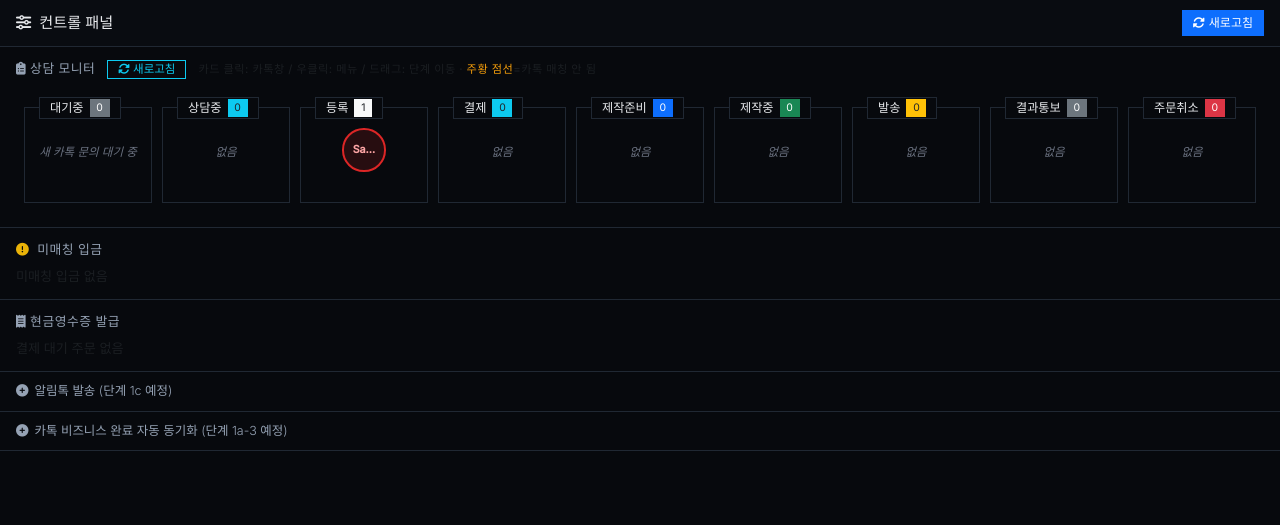
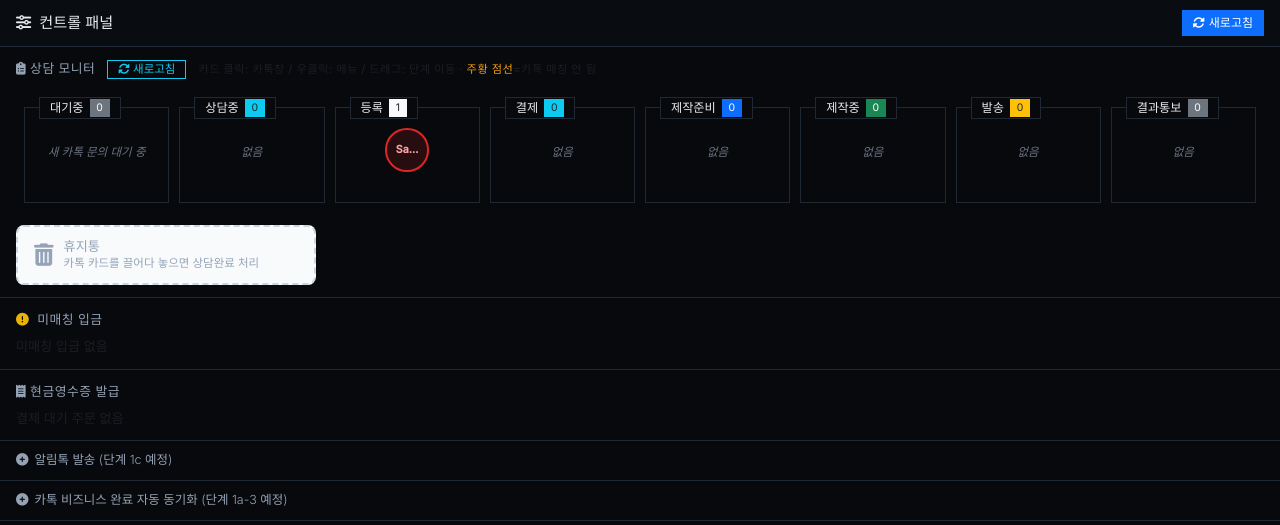
Before and after one commit to wonki0323/tshirt-management, a Django app: page /popbill/control-panel/ in a window 1280 px wide. Shown: the top 525 px of the page. Run offline with Django 4.2, Linux system fonts and the light colour scheme; a user stored in the database is signed in; tables that the repository leaves empty hold one stand-in row (values such as "Sample post"); data that the repository does not hold is empty; some libraries are stand-ins or nearby versions.

Commit message:
칸반 휴지통 + 주문취소 칸 제거 — 카톡 카드 드래그→상담완료(dismiss)
- 주문취소(CANCELED) 칸 제거, active_orders에서 CANCELED 재제외 (8칸)
- 대기중·상담중 아래 휴지통 드롭존(2칸 폭): 카톡 카드 드래그→dismissed_at=now
- 카톡 카드 draggable 활성화, 드래그 페이로드 kakao:<id>로 주문/카톡 구분
- 주문 칸 드롭은 kakao 페이로드 무시(주문 상태변경 대상 아님)
- kakao_card_dismiss 엔드포인트(상담완료=숨김, 카드 보존 → 재등장 가능)

Co-Authored-By: Claude Opus 4.8 <noreply@anthropic.com>

```diff
--- a/orders/urls.py
+++ b/orders/urls.py
@@ -28,6 +28,7 @@ urlpatterns = [
     path('ktalk/kanban/open/', views.kakao_open_request, name='kakao_open_request'),
     path('ktalk/kanban/open/poll/', views.kakao_open_poll, name='kakao_open_poll'),
     path('ktalk/kanban/open/status/', views.kakao_open_status, name='kakao_open_status'),
+    path('ktalk/kanban/dismiss/', views.kakao_card_dismiss, name='kakao_card_dismiss'),
     path('ktalk/address-extraction/poll/', views.address_extraction_poll, name='address_extraction_poll'),
     path('ktalk/address-extraction/result/', views.address_extraction_result, name='address_extraction_result'),
     path('<int:pk>/ship-notify/request/', views.ship_notify_request, name='ship_notify_request'),
--- a/popbill_api/templates/popbill_api/_kanban_card.html
+++ b/popbill_api/templates/popbill_api/_kanban_card.html
@@ -1,5 +1,5 @@
 {% load humanize %}{% if o.customer_id %}{# 카톡 상담 카드 (단계 1a-2) — 주문 없음, 표시·향후 우클릭만 #}
-<div class="kanban-card kakao-card" data-kakao-id="{{ o.customer_id }}" data-kakao-name="{{ o.display_name|escape }}" title="{{ o.display_name }} (카톡){% if o.unread_count %} · 안읽음 {{ o.unread_count }}{% endif %}"><span class="kc-name">{{ o.display_name|truncatechars:3 }}</span>{% if o.unread_count %}<span class="kc-unread">{{ o.unread_count }}</span>{% endif %}</div>
+<div class="kanban-card kakao-card" draggable="true" data-kakao-id="{{ o.customer_id }}" data-kakao-name="{{ o.display_name|escape }}" title="{{ o.display_name }} (카톡){% if o.unread_count %} · 안읽음 {{ o.unread_count }}{% endif %}"><span class="kc-name">{{ o.display_name|truncatechars:3 }}</span>{% if o.unread_count %}<span class="kc-unread">{{ o.unread_count }}</span>{% endif %}</div>
 {% else %}{# 자사몰 주문 카드 #}
 <div class="kanban-card{% if o.is_urgent %} urgent{% endif %}{% if not o.kakao_customer_id %} kc-unmatched{% endif %}" draggable="true" data-order-id="{{ o.id }}" data-kakao-customer-id="{{ o.kakao_customer_id }}" data-customer-name="{{ o.customer_name|escape }}" data-shipping-address="{{ o.shipping_address|escape }}" data-customer-phone="{{ o.customer_phone|escape }}" data-deposit-name="{{ o.deposit_name|escape }}" data-is-urgent="{{ o.is_urgent|yesno:'1,0' }}" title="{{ o.kakao_chat_name }}{% if not o.kakao_customer_id %} · 카톡 매칭 안 됨{% endif %}"><span class="kc-name">{{ o.kakao_chat_name|truncatechars:3 }}</span></div>
 {% endif %}
--- a/popbill_api/templates/popbill_api/control_panel.html
+++ b/popbill_api/templates/popbill_api/control_panel.html
@@ -142,6 +142,31 @@
         .kanban-col-body.kanban-disabled {
             cursor: not-allowed;
             opacity: 0.5;
+        }
+        /* 휴지통 — 대기중·상담중 아래 2칸 분량 */
+        .kanban-trash-row {
+            display: flex;
+            margin-top: 10px;
+        }
+        .kanban-trash {
+            flex: 0 0 24%;
+            min-width: 220px;
+            display: flex;
+            align-items: center;
+            gap: 10px;
+            padding: 12px 16px;
+            border: 2px dashed #cbd5e1;
+            border-radius: 8px;
+            color: #94a3b8;
+            background: #f8fafc;
+            transition: all 0.15s;
+        }
+        .kanban-trash i { font-size: 1.4rem; }
+        .kanban-trash-label { line-height: 1.2; }
+        .kanban-trash.drag-over {
+            border-color: #ef4444;
+            color: #ef4444;
+            background: rgba(239, 68, 68, 0.08);
         }
         .kanban-card {
             position: relative;    /* unread 배지 기준 */
@@ -391,17 +416,12 @@
                     {% endfor %}
                 </div>
             </div>
-            <div class="kanban-col" data-col="canceled" style="flex-grow: {{ kanban_cols.canceled }};">
-                <div class="kanban-col-header">
-                    주문취소 <span class="badge bg-danger">{{ kanban_data.canceled|length }}</span>
-                </div>
-                <div class="kanban-col-body" data-target="canceled">
-                    {% for o in kanban_data.canceled %}
-                    {% include "popbill_api/_kanban_card.html" %}
-                    {% empty %}
-                    <div class="kanban-empty-hint">없음</div>
-                    {% endfor %}
-                </div>
+        </div>
+        <!-- 휴지통 — 대기중·상담중 아래, 카톡 카드 드래그 → 상담완료 + 칸반 제거 (다시 카톡하면 대기중 재등장) -->
+        <div class="kanban-trash-row">
+            <div id="kanbanTrash" class="kanban-trash">
+                <i class="fas fa-trash-alt"></i>
+                <span class="kanban-trash-label">휴지통<br><small>카톡 카드를 끌어다 놓으면 <b>상담완료</b> 처리</small></span>
             </div>
         </div>
     </div>
@@ -585,7 +605,9 @@
         let dragging = false;
         card.addEventListener('dragstart', function(e) {
             dragging = true;
-            e.dataTransfer.setData('text/plain', this.dataset.orderId);
+            // 카톡 카드는 'kakao:<id>', 주문 카드는 order_id 그대로 — 드롭 측에서 구분
+            const payload = this.dataset.kakaoId ? ('kakao:' + this.dataset.kakaoId) : this.dataset.orderId;
+            e.dataTransfer.setData('text/plain', payload);
             e.dataTransfer.effectAllowed = 'move';
             this.classList.add('dragging');
         });
@@ -707,7 +729,7 @@
             e.preventDefault();
             this.classList.remove('drag-over');
             const orderId = e.dataTransfer.getData('text/plain');
-            if (!orderId) return;
+            if (!orderId || orderId.indexOf('kakao:') === 0) return;  // 카톡 카드는 주문 상태변경 대상 아님
 
             const target = this.dataset.target;
             const status = this.dataset.status || '';
@@ -743,6 +765,38 @@
             });
         });
     });
+
+    // ─── 휴지통 드롭 — 카톡 카드만 상담완료(dismiss) + 칸반 제거 ───
+    (function() {
+        const trash = document.getElementById('kanbanTrash');
+        if (!trash) return;
+        trash.addEventListener('dragover', function(e) {
+            e.preventDefault();
+            e.dataTransfer.dropEffect = 'move';
+            this.classList.add('drag-over');
+        });
+        trash.addEventListener('dragleave', function() {
+            this.classList.remove('drag-over');
+        });
+        trash.addEventListener('drop', function(e) {
+            e.preventDefault();
+            this.classList.remove('drag-over');
+            const data = e.dataTransfer.getData('text/plain');
+            if (!data || data.indexOf('kakao:') !== 0) return;  // 카톡 카드만 대상
+            const cid = data.slice(6);
+            fetch('/orders/ktalk/kanban/dismiss/', {
+                method: 'POST',
+                headers: { 'Content-Type': 'application/json', 'X-CSRFToken': getCookieKb('csrftoken') },
+                body: JSON.stringify({ customer_id: cid }),
+            })
+            .then(r => r.json())
+            .then(d => {
+                if (d.success) location.reload();
+                else alert('상담완료 처리 실패: ' + (d.error || ''));
+            })
+            .catch(err => alert('통신 오류: ' + err.message));
+        });
+    })();
 
     // ─── 주소·연락처·입금자 수정 모달 (칸반 우클릭에서 호출) ───
     function showShippingInfoModal(orderId, customerName, shippingAddress, customerPhone, depositName) {
--- a/popbill_api/views.py
+++ b/popbill_api/views.py
@@ -231,11 +231,11 @@ def control_panel(request):
     # 칸반 데이터 — 7칸, 자사몰 status 정식 세분화 + 보류 별도
     active_orders = (
         Order.objects
-        .exclude(status=Status.ARCHIVED)  # CANCELED 포함(주문취소 칸 표시), ARCHIVED(정산목록)만 제외
+        .exclude(status__in=[Status.ARCHIVED, Status.CANCELED])  # 정산목록·주문취소 제외
         .order_by('-payment_date')
     )
-    # 칸반 9칸 — 대기중·상담중(카톡 카드) + 등록·결제·제작준비·제작중·발송·결과통보·주문취소(주문 status)
-    # 보류(on_hold) 칸 폐지: is_on_hold 주문은 각자 status 칸에 표시됨
+    # 칸반 8칸 — 대기중·상담중(카톡 카드) + 등록·결제·제작준비·제작중·발송·결과통보(주문 status)
+    # 보류(on_hold)·주문취소 칸 없음: is_on_hold 주문은 각자 status 칸에 표시
     kanban_data = {
         'waiting': [],     # 카톡 WAITING (주문 미생성)
         'consulting': [],  # 카톡 CONSULTING (주문 미생성)
@@ -245,7 +245,6 @@ def control_panel(request):
         'producing': [],   # PRODUCED(제작중)
         'shipped': [],     # COMPLETED(발송)
         'notified': [],    # SETTLED(결과통보)
-        'canceled': [],    # CANCELED(주문취소)
     }
     _status_to_col = {
         Status.NEW: 'registered',
@@ -254,7 +253,6 @@ def control_panel(request):
         Status.PRODUCED: 'producing',
         Status.COMPLETED: 'shipped',
         Status.SETTLED: 'notified',
-        Status.CANCELED: 'canceled',
     }
     for o in active_orders:
         col = _status_to_col.get(o.status)
```
Also changed, not shown: orders/views.py (+26 -0 lines).
